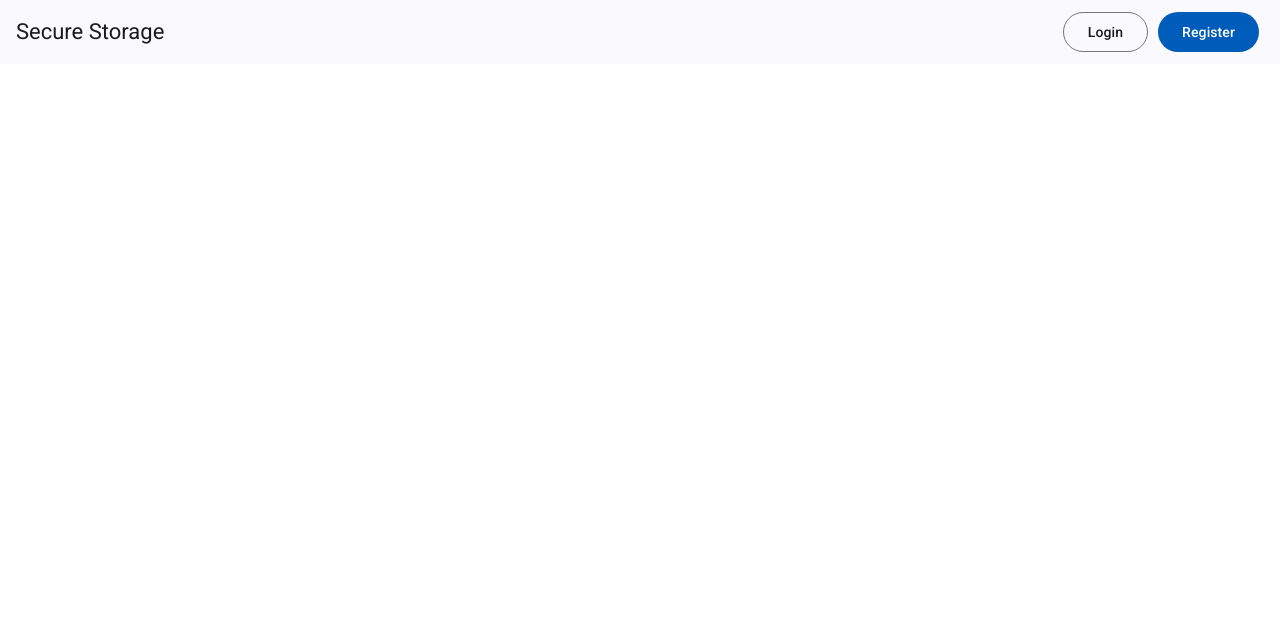
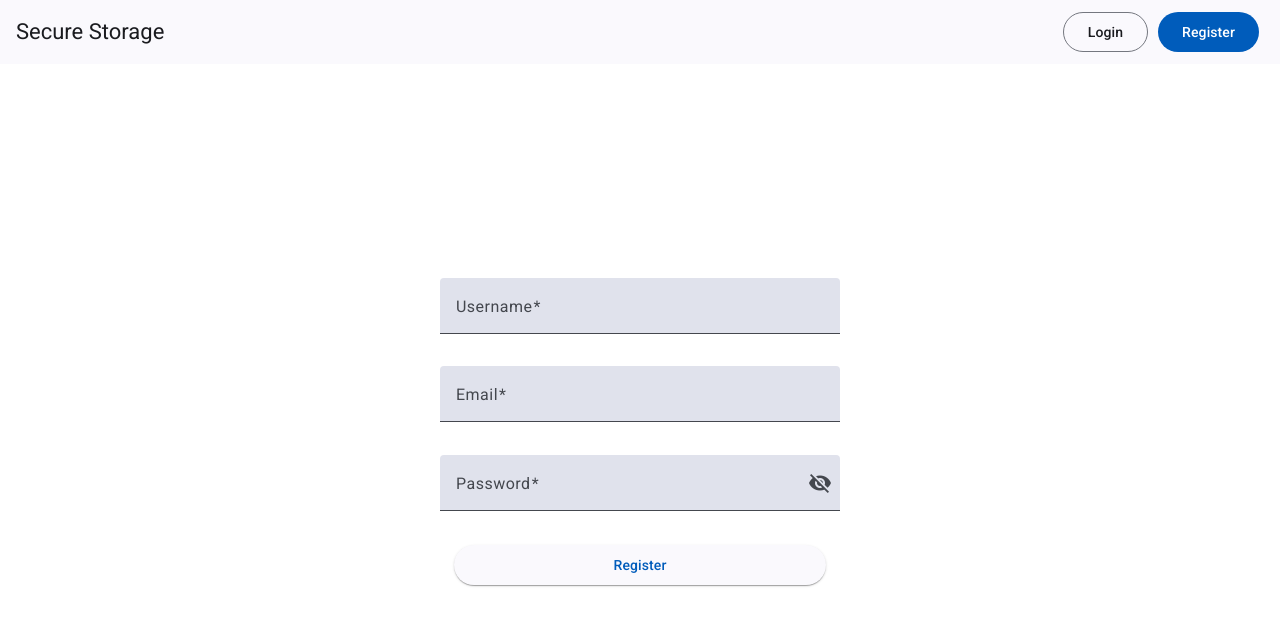
Before and after one commit to fjld93/secure-storage-front, an Angular app: page /register in a window 1280 px wide. Before the commit this address led to /. Shown: the top 626 px of the page. Built offline with nearby package versions, Linux system fonts and the light colour scheme.

Commit message:
Creación de pages login y register, fix the authServices

```diff
--- a/src/app/app.routes.ts
+++ b/src/app/app.routes.ts
@@ -1,3 +1,10 @@
 import { Routes } from '@angular/router';
+import { AppComponent } from './app.component';
+import { LoginComponent } from './features/auth/pages/login/login.component';
+import { RegisterComponent } from './features/auth/pages/register/register.component';
 
-export const routes: Routes = [];
+export const routes: Routes = [
+    { path: "", component: AppComponent },
+    { path: "login", component: LoginComponent },
+    { path: "register", component: RegisterComponent },
+];
--- a/src/app/core/services/auth.service.ts
+++ b/src/app/core/services/auth.service.ts
@@ -16,6 +16,7 @@ export class AuthService {
 
   private readonly TOKEN_KEY = 'auth_token';
   private _user = signal<User | null>(null);
+  readonly user = this._user;
 
   constructor() {
 
@@ -67,11 +68,6 @@ export class AuthService {
     return !!sessionStorage.getItem(this.TOKEN_KEY);
   }
 
-  user(): Signal<User | null>{
-
-    return this._user;
-  }
-
   private _getUsernameFromToken(): string | null {
 
     const token = sessionStorage.getItem(this.TOKEN_KEY);
--- /dev/null
+++ b/src/app/features/auth/pages/login/login.component.css
@@ -0,0 +1,17 @@
+.login-container {
+    margin: 0 auto;
+    max-width: 400px;
+    height: calc(100% - var(--mat-toolbar-standard-height));
+    display: flex;
+    flex-direction: column;
+    justify-content: center;
+}
+
+mat-spinner {
+    margin: 20px auto;
+    --mdc-circular-progress-size: 20%
+}
+
+.login-button {
+    margin: 1em;
+}
--- /dev/null
+++ b/src/app/features/auth/pages/login/login.component.html
@@ -0,0 +1,22 @@
+<form [formGroup]="formLogin" class="login-container">
+    <mat-form-field>
+        <mat-label>Username</mat-label>
+        <input matInput formControlName="username">
+    </mat-form-field>
+    <mat-form-field>
+        <mat-label>Password</mat-label>
+        <input matInput formControlName="password" [type]="hide() ? 'password' : 'text'" />
+        <button mat-icon-button matSuffix (click)="togglePasswordVisibility()" [attr.aria-label]="'Hide password'"
+            [attr.aria-pressed]="hide()">
+            <mat-icon>{{hide() ? 'visibility_off' : 'visibility'}}</mat-icon>
+        </button>
+        @if (formLogin.controls["password"].hasError("minlength")) {
+        <mat-error>{{errorMessage()}}</mat-error>
+        }
+    </mat-form-field>
+    <button class="login-button" mat-raised-button (click)="login()">Login</button>
+
+    @if (loading()) {
+        <mat-spinner diameter="50"></mat-spinner>
+    }
+</form>
--- /dev/null
+++ b/src/app/features/auth/pages/login/login.component.ts
@@ -0,0 +1,78 @@
+import { Component, inject, OnInit, signal } from '@angular/core';
+import { FormBuilder, FormGroup, ReactiveFormsModule, Validators } from '@angular/forms';
+import { MatSnackBar } from '@angular/material/snack-bar';
+import { Router } from '@angular/router';
+import { MATERIAL_IMPORTS } from '@materials/material.imports';
+import { AuthService } from '@services/auth.service';
+import { finalize } from 'rxjs';
+
+@Component({
+  selector: 'app-login',
+  standalone: true,
+  imports: [
+    MATERIAL_IMPORTS,
+    ReactiveFormsModule,
+  ],
+  templateUrl: './login.component.html',
+  styleUrl: './login.component.css'
+})
+export class LoginComponent {
+
+  private fb: FormBuilder = inject(FormBuilder);
+  private authService: AuthService = inject(AuthService);
+  private _snackBar = inject(MatSnackBar);
+  private router = inject(Router);
+
+  hide = signal(true);
+  errorMessage = signal("");
+  formLogin: FormGroup;
+  loading = signal(false);
+
+  constructor() {
+
+    this.formLogin = this.fb.group({
+      username: ["", Validators.required],
+      password: ["", [Validators.required, Validators.minLength(4)]]
+    })
+
+  }
+
+  togglePasswordVisibility() {
+    this.hide.set(!this.hide());
+  }
+
+  login() {
+    if (this.formLogin.invalid) {
+      this.formLogin.touched;
+      if (this.formLogin.controls["password"].hasError("minlength")) {
+        this.errorMessage.set("Password must have at least 4 characters");
+      }
+    }
+    else {
+      this.errorMessage.set("");
+
+      this.loading.set(true);
+      this.authService.login({
+        "username": this.formLogin.value.username,
+        "password": this.formLogin.value.password,
+      })
+        .pipe(
+          finalize(() => this.loading.set(false))
+        )
+        .subscribe({
+          next: () => {
+            this._snackBar.open(`Successfully logged as: ${this.authService.user()?.username}`, '', {
+              duration: 2000
+            })
+            this.router.navigate(['/']);
+          },
+          error: (error) => {
+            this._snackBar.open(String(error), '', {
+              duration: 2000
+            })
+          }
+        })
+    }
+  }
+
+}
--- /dev/null
+++ b/src/app/features/auth/pages/register/register.component.css
@@ -0,0 +1,21 @@
+.register-container {
+    margin: 0 auto;
+    max-width: 400px;
+    height: calc(100% - var(--mat-toolbar-standard-height));
+    display: flex;
+    flex-direction: column;
+    justify-content: center;
+}
+
+mat-spinner {
+    margin: 20px auto;
+    --mdc-circular-progress-size: 20%
+}
+
+mat-form-field{
+    margin-top: 0.8em;
+}
+
+.register-button {
+    margin: 1em;
+}
--- /dev/null
+++ b/src/app/features/auth/pages/register/register.component.html
@@ -0,0 +1,29 @@
+<form [formGroup]="formRegister" class="register-container">
+    <mat-form-field>
+        <mat-label>Username</mat-label>
+        <input matInput formControlName="username">
+    </mat-form-field>
+    <mat-form-field>
+        <mat-label>Email</mat-label>
+        <input matInput formControlName="email" type="email">
+        @if (formRegister.controls["email"].invalid) {
+        <mat-error>{{errorMessage()}}</mat-error>
+        }
+    </mat-form-field>
+    <mat-form-field>
+        <mat-label>Password</mat-label>
+        <input matInput formControlName="password" [type]="hide() ? 'password' : 'text'" />
+        <button mat-icon-button matSuffix (click)="togglePasswordVisibility()" [attr.aria-label]="'Hide password'"
+            [attr.aria-pressed]="hide()">
+            <mat-icon>{{hide() ? 'visibility_off' : 'visibility'}}</mat-icon>
+        </button>
+        @if (formRegister.controls["password"].hasError("minlength")) {
+        <mat-error>{{errorMessage()}}</mat-error>
+        }
+    </mat-form-field>
+    <button class="register-button" mat-raised-button (click)="register()">Register</button>
+
+    @if (loading()) {
+    <mat-spinner diameter="50"></mat-spinner>
+    }
+</form>
--- /dev/null
+++ b/src/app/features/auth/pages/register/register.component.ts
@@ -0,0 +1,85 @@
+import { Component, inject, signal } from '@angular/core';
+import { FormBuilder, FormGroup, ReactiveFormsModule, Validators } from '@angular/forms';
+import { MatSnackBar } from '@angular/material/snack-bar';
+import { Router } from '@angular/router';
+import { MATERIAL_IMPORTS } from '@materials/material.imports';
+import { AuthService } from '@services/auth.service';
+import { finalize } from 'rxjs';
+
+@Component({
+  selector: 'app-register',
+  standalone: true,
+  imports: [
+    MATERIAL_IMPORTS,
+    ReactiveFormsModule,
+  ],
+  templateUrl: './register.component.html',
+  styleUrl: './register.component.css'
+})
+export class RegisterComponent {
+
+  private fb: FormBuilder = inject(FormBuilder);
+  private authService: AuthService = inject(AuthService);
+  private _snackBar = inject(MatSnackBar);
+  private router = inject(Router);
+
+  hide = signal(true);
+  errorMessage = signal("");
+  formRegister: FormGroup;
+  loading = signal(false);
+
+  constructor() {
+
+    this.formRegister = this.fb.group({
+      username: ["", Validators.required],
+      email: ["", [Validators.required, Validators.email]],
+      password: ["", [Validators.required, Validators.minLength(4)]]
+    })
+
+  }
+
+  togglePasswordVisibility() {
+    this.hide.set(!this.hide());
+  }
+
+  register() {
+
+    if (this.formRegister.invalid) {
+      this.formRegister.touched;
+      if (this.formRegister.controls["password"].hasError("minlength")) {
+        this.errorMessage.set("Password must have at least 4 characters");
+      }
+      if (this.formRegister.controls["email"].hasError("email")) {
+        this.errorMessage.set("Please, enter a valid email");
+      }
+    }
+    else {
+      this.errorMessage.set("");
+
+      this.loading.set(true);
+      this.authService.register({
+        "username": this.formRegister.value.username,
+        "password": this.formRegister.value.password,
+        "email": this.formRegister.value.email,
+      })
+        .pipe(
+          finalize(() => this.loading.set(false))
+        )
+        .subscribe({
+          next: () => {
+            this._snackBar.open(`Successfully registered as: ${this.authService.user()?.username}`, '', {
+              duration: 2000
+            })
+            this.router.navigate(['/']);
+          },
+          error: (error) => {
+            this._snackBar.open(String(error), '', {
+              duration: 2000
+            })
+          }
+        })
+    }
+
+  }
+
+}
--- a/src/app/shared/components/navbar/navbar.component.ts
+++ b/src/app/shared/components/navbar/navbar.component.ts
@@ -19,7 +19,7 @@ export class NavbarComponent {
   private authService: AuthService = inject(AuthService);
   private router: Router = inject(Router);
 
-  user: Signal<User | null> = this.authService.user();
+  user: Signal<User | null> = this.authService.user;
 
   logout(){
 
```
Also changed, not shown: 2 other files (tests, documents, lock files or other folders).
